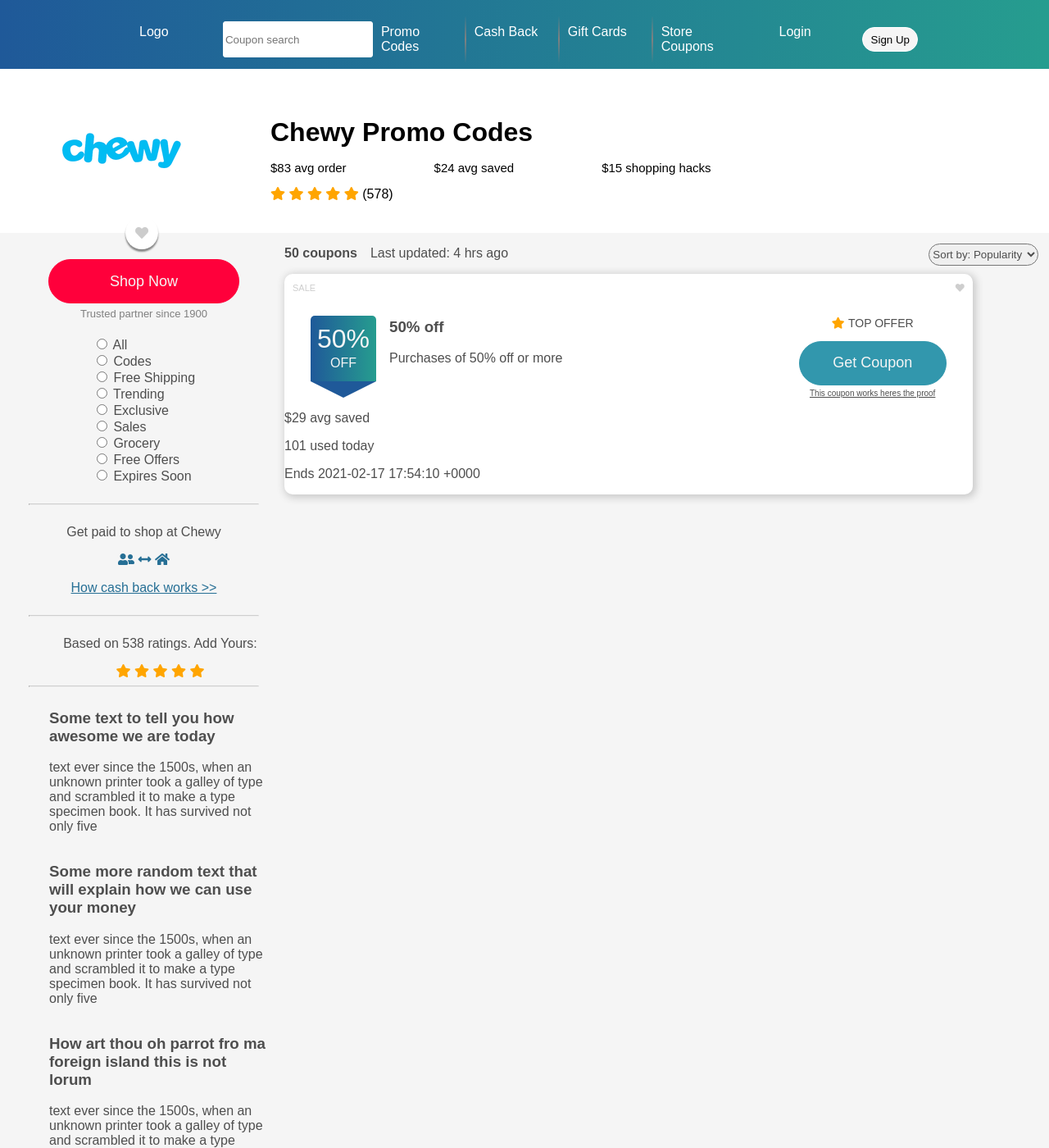
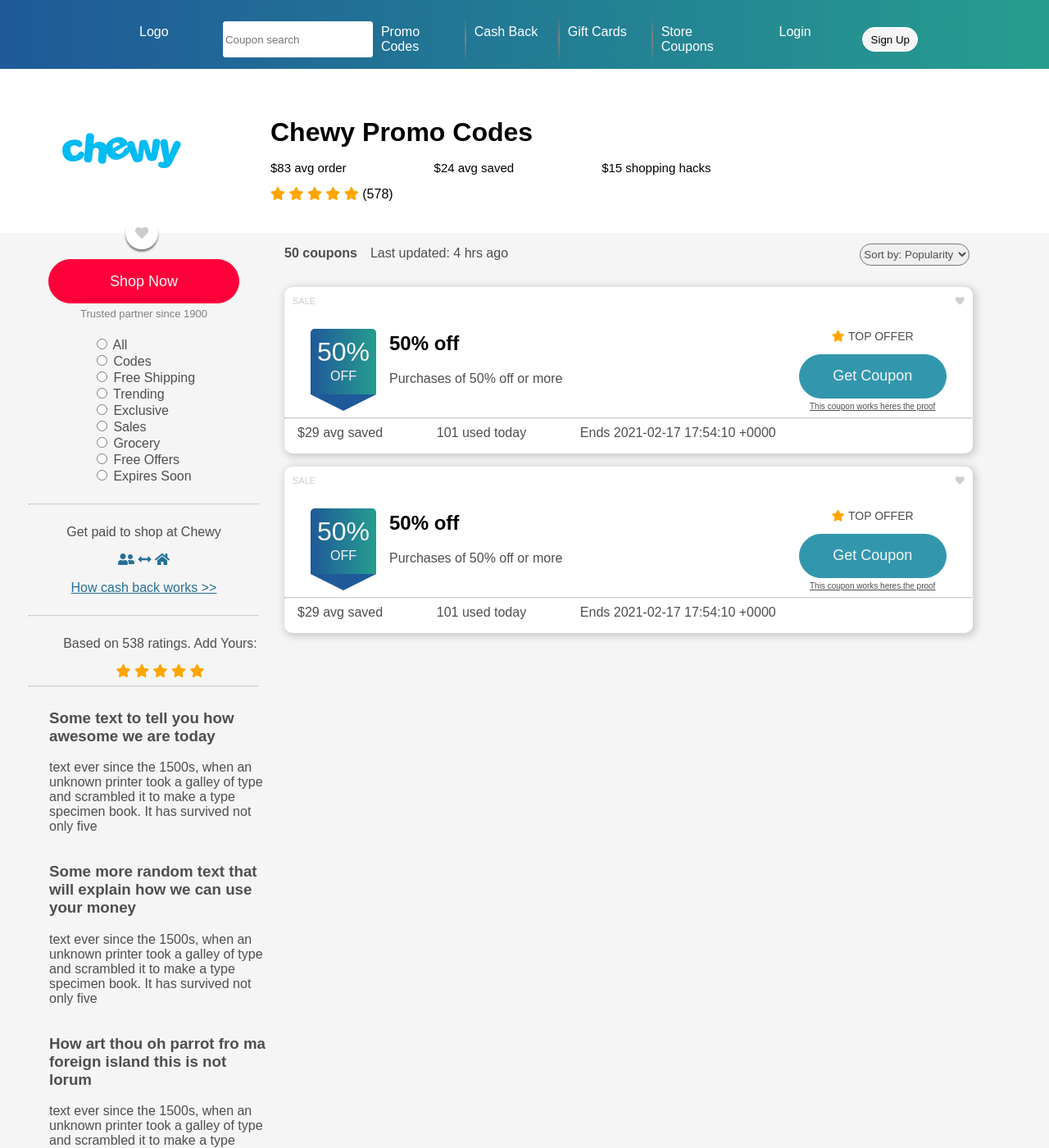
Before and after one commit to dd8917vk/jekyll, a Jekyll site: the page built from index.html, in a window 1280 px wide and 1400 px high. Shown: the whole window at 82% size. Built offline with Jekyll 4.4.1, drawn with Linux system fonts in a browser that asks for light colours.

Commit message:
got cards working

```diff
--- a/_includes/body.html
+++ b/_includes/body.html
@@ -114,6 +114,7 @@
         </div>
         <div class="coupon-flex">
             {% include card.html %}
+            {% include card.html %}
         </div>
     </div>
 </div>
--- a/_includes/card.html
+++ b/_includes/card.html
@@ -14,7 +14,7 @@
                 </div>
             </div>
             <div class="coupon-text">
-                <h3>50% off</h3>
+                <h2>50% off</h2>
                 <p>Purchases of 50% off or more</p>
             </div>
         </div>
@@ -27,6 +27,7 @@
             <a href="#">This coupon works heres the proof</a>
         </div>
     </div>
+    <hr id="card-flex-bottom-seperator">
     <div class="card-flex-bottom">
         <p>$29 avg saved</p>
         <p>101 used today</p>
--- a/_sass/body.scss
+++ b/_sass/body.scss
@@ -81,6 +81,7 @@
 .info-bar-flex{
     display: flex;
     justify-content: space-between;
+    width: 91%;
 }
 .info-bar-flex-sub1 {
     display:flex;
@@ -103,5 +104,6 @@
     margin-top: 1em;
 }
 .coupon-flex{
-    display:flex
+    display:flex;
+    flex-direction: column;
 }
--- a/_sass/card.scss
+++ b/_sass/card.scss
@@ -9,6 +9,7 @@
     width: 90%;
     box-shadow: 2px 2px 10px 2px rgb(202, 202, 202);
     border-radius: 10px;
+    margin-top: 1em;
 }
 // Top Row
 .card-flex-top{
@@ -40,6 +41,9 @@
 .coupon-text {
     margin-left: 1em;
     margin-top: 1em;
+}
+.coupon-text h2 {
+    color: black;
 }
 //Coupon logo
 .coupon-square {
@@ -92,3 +96,16 @@
     margin-right: 2em;
     margin-top: 2em;
 }
+
+#card-flex-bottom-seperator {
+    width: 100%;
+}
+// Bottom Row
+
+.card-flex-bottom {
+    margin-top: -1em;
+    display: flex;
+    justify-content: space-between;
+    margin-left: 1em;
+    margin-right: 15em;
+}
```
Also changed, not shown: 5 other files.
